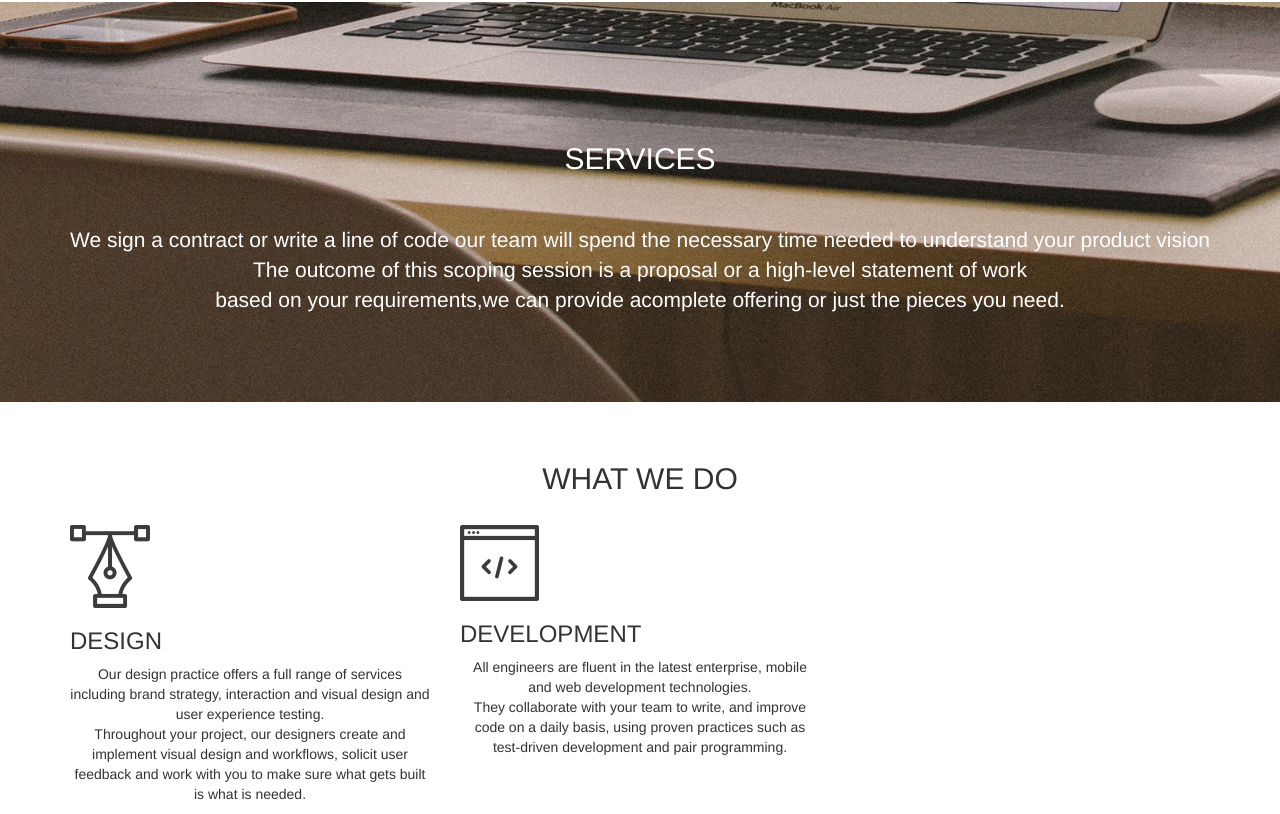
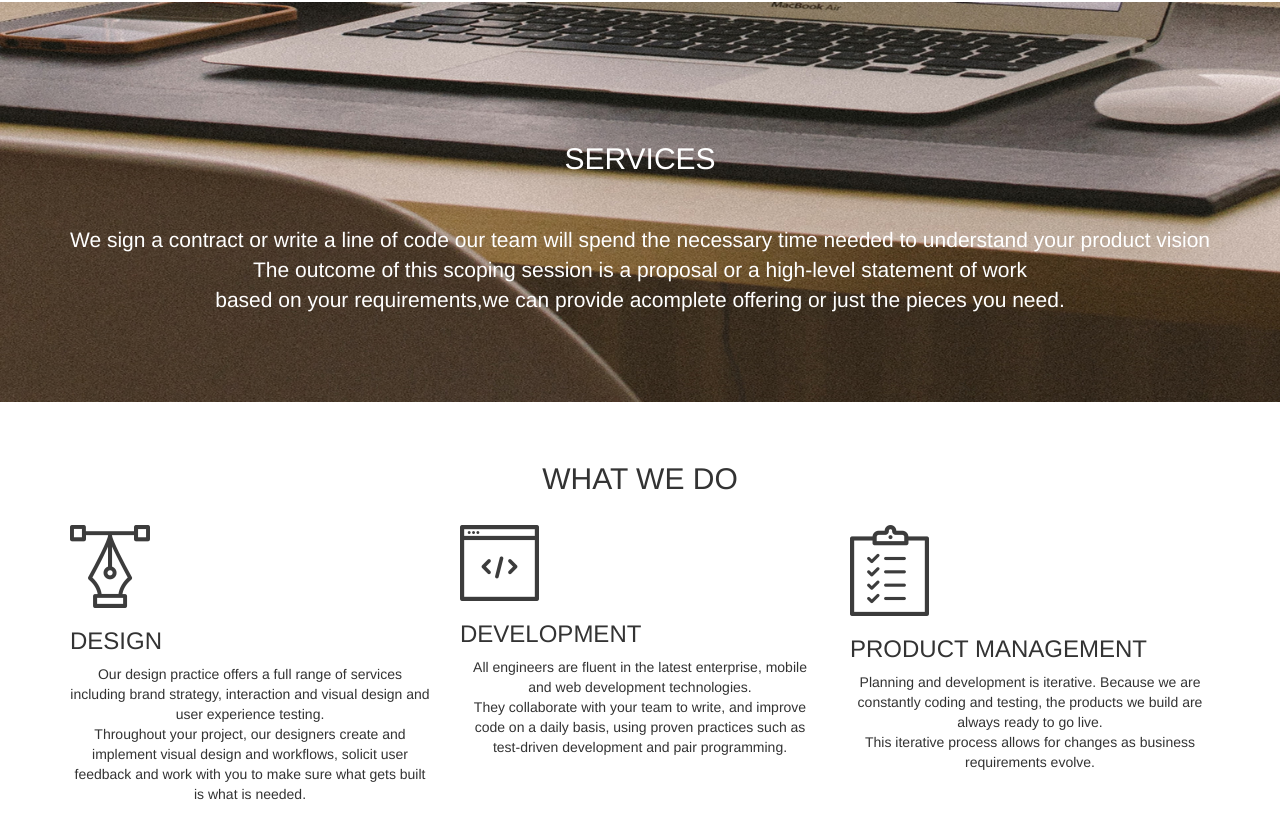
Before and after one commit to muyenzi/project3, a plain HTML site: page index.html in a window 1280 px wide. Shown: the part 1163-1977 px from the top of the page. Drawn offline with nearby package versions, Linux system fonts and the light colour scheme.

Commit message:
the product management section

```diff
--- a/index.html
+++ b/index.html
@@ -44,7 +44,12 @@
               <p id="develop">All engineers are fluent in the latest enterprise, mobile and web development technologies.<br>
                    They collaborate with your team to write, and improve code on a daily basis, using proven practices such as test-driven development and pair programming.</p>
             </div>
-
+            <div class="col-md-4">
+                <img src="images/assets/services_icons/product_icon.png" id="img3">
+                <h3>PRODUCT MANAGEMENT</h3>
+                <p id="product">Planning and development is iterative. Because we are constantly coding and testing, the products we build are always ready to go live. <br>
+                   This iterative process allows for changes as business requirements evolve.</p>
+            </div>
         </div>
       </div>
     </div>
```
